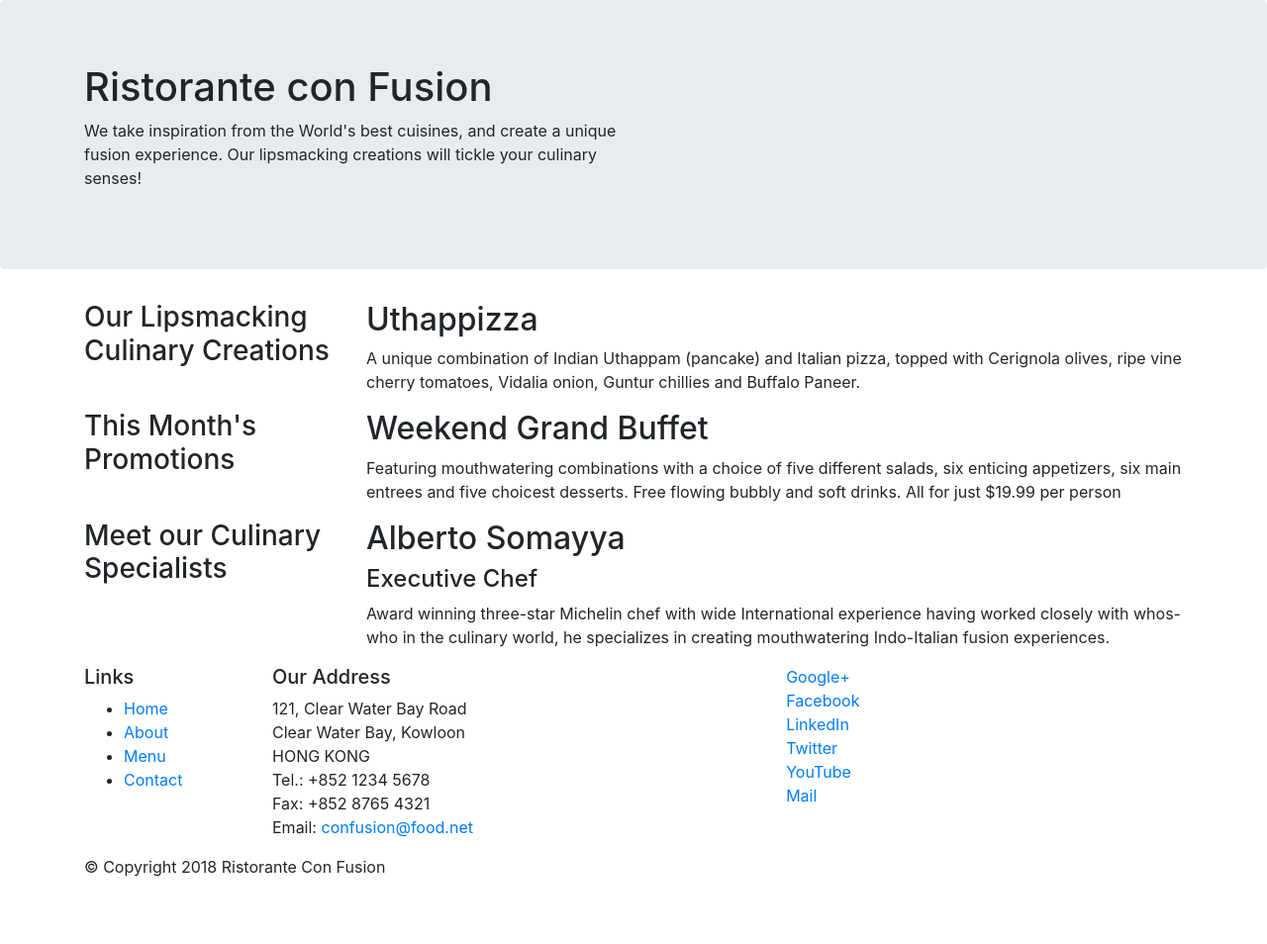
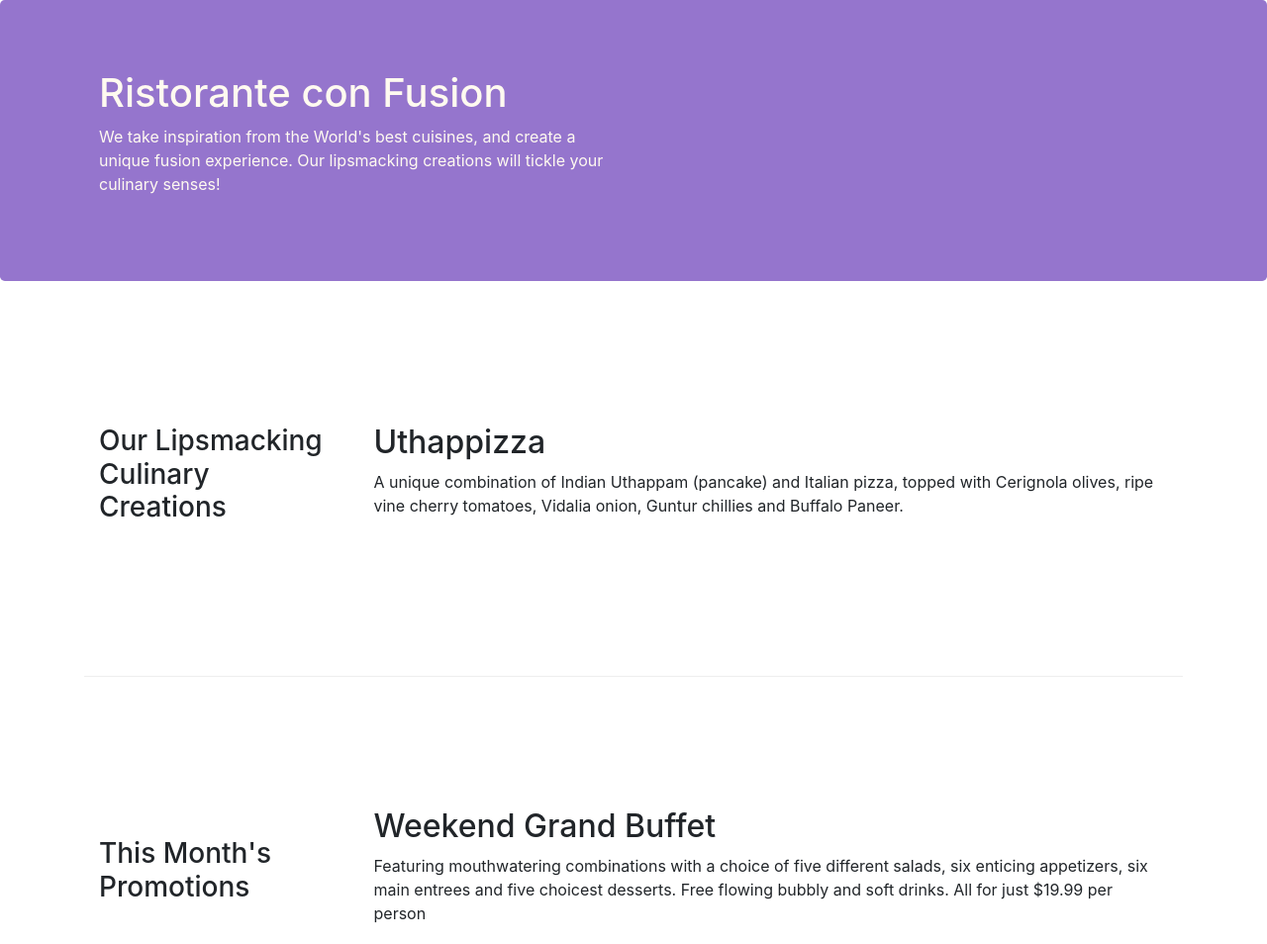
Before and after one commit to ytng1095/bootstrap-coursera, a website: page index.html in a window 1280 px wide. Shown: the top 954 px of the page at 99% size. Before the commit the page ends 904 px from the top, so only its background shows below. Drawn offline with nearby package versions, Linux system fonts and the light colour scheme.

Commit message:
Bootstrap Grid Part 2

```diff
--- /dev/null
+++ b/css/styles.css
@@ -0,0 +1,32 @@
+.row-header{
+    margin: 0px auto;
+    padding: 0px;
+}
+
+
+.row-content {
+    margin:0px auto;
+    padding: 50px 0px 50px 0px;
+    border-bottom: 1px ridge;
+    min-height:400px;
+}
+
+
+.footer{
+    background-color: #D1C4E9;
+    margin: 0px auto;
+    padding: 20px 0px 20px 0px;
+}
+
+.jumbotron {
+    padding:70px 30px 70px 30px;
+    margin:0px auto;
+    background: #9575CD ;
+    color:floralwhite;
+}
+
+address{
+    font-size:80%;
+    margin:0px;
+    color:#0f0f0f;
+}
--- a/index.html
+++ b/index.html
@@ -9,6 +9,7 @@
 
     <!-- Bootstrap CSS -->
     <link rel="stylesheet" href="node_modules/bootstrap/dist/css/bootstrap.min.css">
+    <link href="css/styles.css" rel="stylesheet">
     <title>Ristorante Con Fusion</title>
 </head>
 
@@ -16,7 +17,7 @@
 
     <header class="jumbotron">
         <div class="container">
-            <div class="row">
+            <div class="row row-header">
                 <div class="col-12 col-sm-6">
                     <h1>Ristorante con Fusion</h1>
                     <p>We take inspiration from the World's best cuisines, and create a unique fusion experience. Our lipsmacking creations will tickle your culinary senses!</p>
@@ -28,7 +29,7 @@
     </header>
 
     <div class="container">
-        <div class="row">
+        <div class="row row-content align-items-center">
             <div class="col-12 col-sm-4 col-md-3">
                 <h3>Our Lipsmacking Culinary Creations</h3>
             </div>
@@ -39,7 +40,7 @@
         </div>
 
 
-        <div class="row">
+        <div class="row row-content align-items-center">
             <div class="col-12 col-sm-4 col-md-3">
                 <h3>This Month's Promotions</h3>
             </div>
@@ -49,7 +50,7 @@
             </div>
         </div>
 
-        <div class="row">
+        <div class="row row-content align-items-center">
             <div class="col-12 col-sm-4 col-md-3">
                 <h3>Meet our Culinary Specialists</h3>
             </div>
@@ -61,12 +62,12 @@
         </div>
     </div>
 
-    <footer>
+    <footer class="footer">
         <div class="container">
             <div class="row">
                 <div class="col-4 col-sm-2">
                     <h5>Links</h5>
-                    <ul>
+                    <ul class="list-unstyled">
                         <li><a href="#">Home</a></li>
                         <li><a href="#">About</a></li>
                         <li><a href="#">Menu</a></li>
@@ -84,8 +85,8 @@
 		              Email: <a href="mailto:confusion@food.net">confusion@food.net</a>
 		           </address>
                 </div>
-                <div class="col-12 col-sm-4">
-                    <div class="col-4 offset-1 col-sm-2">
+                <div class="col-12 col-sm-4 align-self-center">
+                    <div class="text-center">
                         <a href="http://google.com/+">Google+</a>
                         <a href="http://www.facebook.com/profile.php?id=">Facebook</a>
                         <a href="http://www.linkedin.com/in/">LinkedIn</a>
@@ -95,7 +96,7 @@
                     </div>
                 </div>
            </div>
-           <div class="row">
+           <div class="row justify-content-center">
                 <div class="col-auto">
                     <p>© Copyright 2018 Ristorante Con Fusion</p>
                 </div>
```
